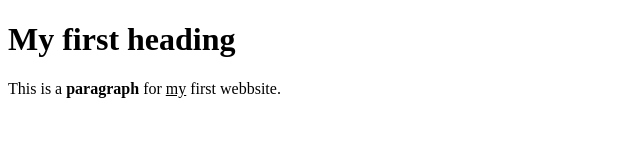
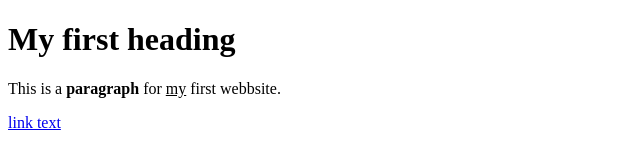
Before and after one commit to rw4028/exploring-cs, a plain HTML site: page index.html in a window 1280 px wide. Shown: the full height of the page, 0-640 px from the left. Drawn offline with Linux system fonts and the light colour scheme.

Commit message:
Update index.html

```diff
--- a/index.html
+++ b/index.html
@@ -3,5 +3,8 @@
  <body>
   <h1>My first heading</h1>
   <p>This is a <b>paragraph</b> for <u>my</u> first webbsite.</p>
+
+  <a href="https://www.google.com">link text</a>
+
  </body>
 </html>
```
